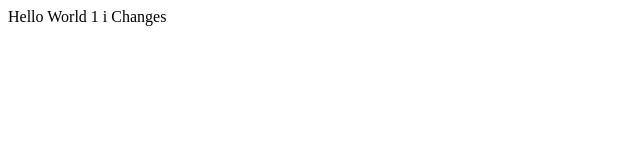
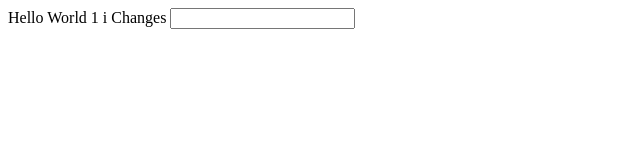
Before and after one commit to ckzgraphics/test_repo, a plain HTML site: page index.html in a window 1280 px wide. Shown: the whole page, without its empty margins (0-640 px from the left). Drawn offline with Linux system fonts and the light colour scheme.

Commit message:
Updated index.html

```diff
--- a/index.html
+++ b/index.html
@@ -2,4 +2,5 @@
  <body>
   Hello World 1 i Changes
  </body>
+ <input id='name' name='name' type='text' />
 </html>
```
